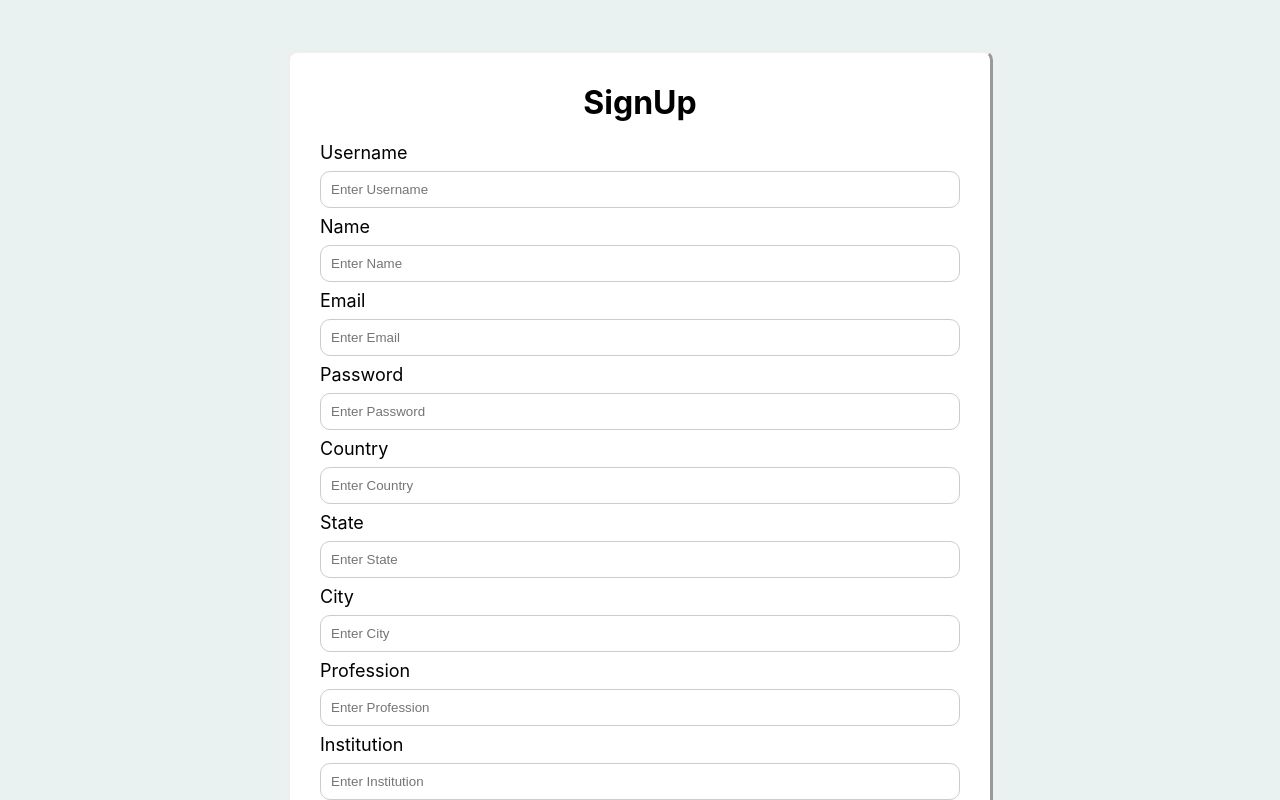
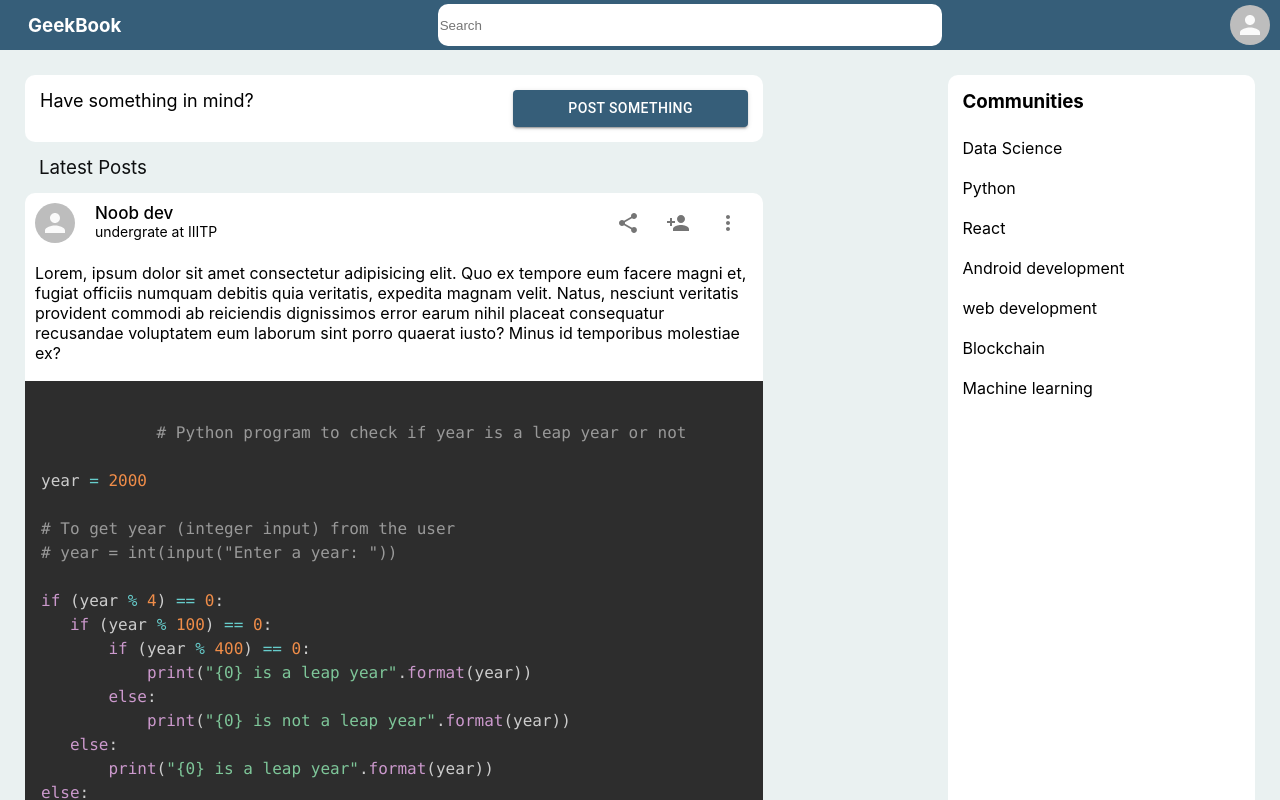
Before and after one commit to Samarth1009/GeekBook, a React (Create React App) app: page / in a window 1280 px wide. Shown: the top 800 px of the page. Built offline with nearby package versions, Linux system fonts and the light colour scheme.

Commit message:
router added

```diff
--- a/package.json
+++ b/package.json
@@ -8,6 +8,8 @@
     "@testing-library/jest-dom": "^5.12.0",
     "@testing-library/react": "^11.2.7",
     "@testing-library/user-event": "^12.8.3",
+    "install": "^0.13.0",
+    "npm": "^7.20.3",
     "prismjs": "^1.23.0",
     "react": "^17.0.2",
     "react-dom": "^17.0.2",
@@ -16,6 +18,7 @@
     "react-google-login": "^5.2.2",
     "react-linkedin-login-oauth2": "^1.0.9",
     "react-onclickoutside": "^6.11.2",
+    "react-router-dom": "^5.2.0",
     "react-scripts": "4.0.3",
     "use-onclickoutside": "^0.3.2",
     "web-vitals": "^1.1.2"
--- a/src/App.css
+++ b/src/App.css
@@ -2,6 +2,7 @@
   width: 100%;
   height: 100%;
   background-color: rgb(234, 241, 241);
+  /* position: fixed; */
 }
 .chat_open_button {
   position: fixed;
--- a/src/App.js
+++ b/src/App.js
@@ -1,23 +1,33 @@
 // import logo from './logo.svg';
 import "./App.css";
 import Navbar from "./Navbar/Navbar.js";
-// import Login from "./Login/Login.js";
+import Login from "./Login/Login.js";
 import Profile from "./Profile/Profile.js";
 import Home from "./Home/Home";
 import Chat from "./Home/Chats/Chat";
 import { useState } from "react";
 import Signup from "./Login/Signup.js";
+import { Switch, Route } from "react-router-dom";
 
 function App() {
   const [chat_show, setChat_show] = useState(null);
   return (
     <div className="app">
-      {/* <Navbar /> */}
-      <Signup />
-      {/* <Login/> */}
-      {/* <Home /> */}
-      {/* <Profile/> */}
-      {/* <Chat
+      <Switch>
+        <Route path="/signUp">
+          <Signup />
+        </Route>
+        <Route path="/login">
+          <Login />
+        </Route>
+        <Route path="/">
+          <Navbar />
+          <Home />
+        </Route>
+        {/* <Login /> */}
+        {/* <Home /> */}
+        {/* <Profile /> */}
+        {/* <Chat
         show={chat_show}
         handleClose={() => {
           setChat_show(null);
@@ -31,7 +41,8 @@ function App() {
         }}
       >
         Chat a Geek */}
-      {/* </div> */}
+        {/* </div> */}
+      </Switch>
     </div>
   );
 }
--- a/src/Login/Login.js
+++ b/src/Login/Login.js
@@ -7,6 +7,7 @@ import FacebookLogin from "react-facebook-login/dist/facebook-login-render-props
 import GitHubLogin from "react-github-login";
 import { LinkedIn } from "react-linkedin-login-oauth2";
 import linkedin from "react-linkedin-login-oauth2/assets/linkedin.png";
+import { Link } from "react-router-dom";
 
 const responseFacebook = (response) => {
   console.log(response);
@@ -23,7 +24,7 @@ const Login = () => {
   return (
     <div className="login">
       <form action="" className="container">
-        <h1 style={{textAlign:"center"}}>GeekBook</h1>
+        <h1 style={{ textAlign: "center" }}>GeekBook</h1>
         Username
         <div>
           <input className="login_input" type="text" size="50" />
@@ -36,9 +37,9 @@ const Login = () => {
           <input type="checkbox" />
           Remember me
         </div>
-         <input type="submit" value="Login" className="login_btn"/>
+        <input type="submit" value="Login" className="login_btn" />
         Not having an account? &nbsp;
-        <a href="#">sign up</a>
+        <Link to="/signUp">sign up</Link>
         <h6 className="login_h6">
           <span id="h6_span">or</span>
         </h6>
--- a/src/Profile/Profile.css
+++ b/src/Profile/Profile.css
@@ -1,53 +1,53 @@
-.profile_container{
+.profile_container {
   background-color: white;
-    height: 100vh;
+  height: 100%;
   width: 60%;
   margin: auto;
-    margin-top: 20px;
+  margin-top: 15px;
   border: 2px outset;
   border-radius: 5px;
 }
-.dp_container{
+.dp_container {
   display: flex;
   align-items: center;
 }
-.dp_container > .MuiAvatar-square{
+.dp_container > .MuiAvatar-square {
   width: 80px;
   height: 80px;
-    margin-top: 15px ;
+  margin-top: 15px;
   margin-left: 20px;
 }
-.profile_name{
+.profile_name {
   margin-top: 45px;
   margin-left: 5px;
   font-size: 35px;
   font-weight: normal;
 }
-.dp_line{
+.dp_line {
   background-color: black;
   height: 0.5px;
   margin: 10px;
 }
-.profile_information_container{
+.profile_information_container {
   display: flex;
   flex-direction: column;
   margin: 10px 15px;
 }
-.profile_information_item{
+.profile_information_item {
   margin: 10px;
   font-weight: bold;
 }
-.profile_information_line{
+.profile_information_line {
   margin: 5px 5px;
   opacity: 0.3;
 }
-.profile_skills{
+.profile_skills {
   margin: 15px;
   height: 25vh;
   border: 2px outset gray;
   border-radius: 5px;
 }
-.profile_skills_heading{
+.profile_skills_heading {
   font-weight: bold;
   font-size: 25px;
   margin: 10px;
--- a/src/index.js
+++ b/src/index.js
@@ -1,17 +1,12 @@
-import React from 'react';
-import ReactDOM from 'react-dom';
-import './index.css';
-import App from './App';
-import reportWebVitals from './reportWebVitals';
+import React from "react";
+import ReactDOM from "react-dom";
+import "./index.css";
+import App from "./App";
+import { BrowserRouter } from "react-router-dom";
 
 ReactDOM.render(
-  <React.StrictMode>
+  <BrowserRouter>
     <App />
-  </React.StrictMode>,
-  document.getElementById('root')
+  </BrowserRouter>,
+  document.getElementById("root")
 );
-
-// If you want to start measuring performance in your app, pass a function
-// to log results (for example: reportWebVitals(console.log))
-// or send to an analytics endpoint. Learn more: https://bit.ly/CRA-vitals
-reportWebVitals();
```
Also changed, not shown: 1 other file (tests, documents, lock files or other folders). Lines whose indentation alone changed are shown as unchanged.
